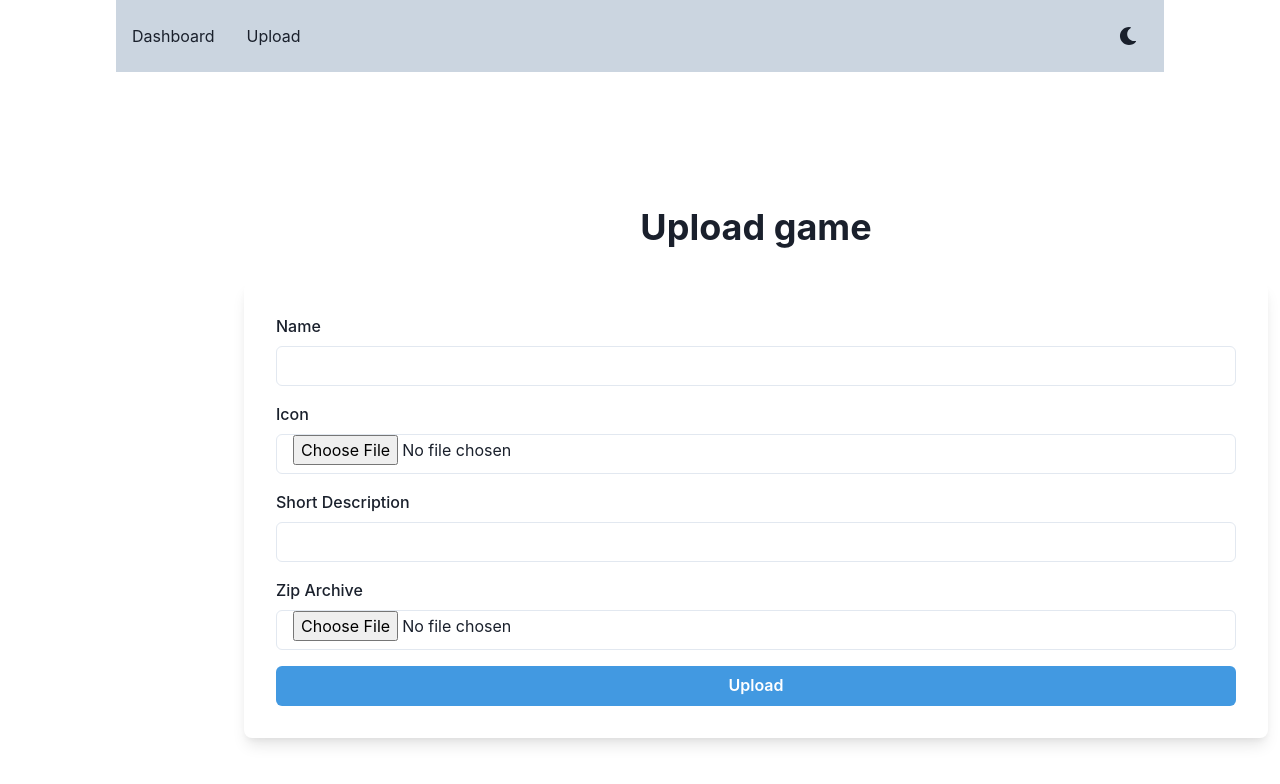
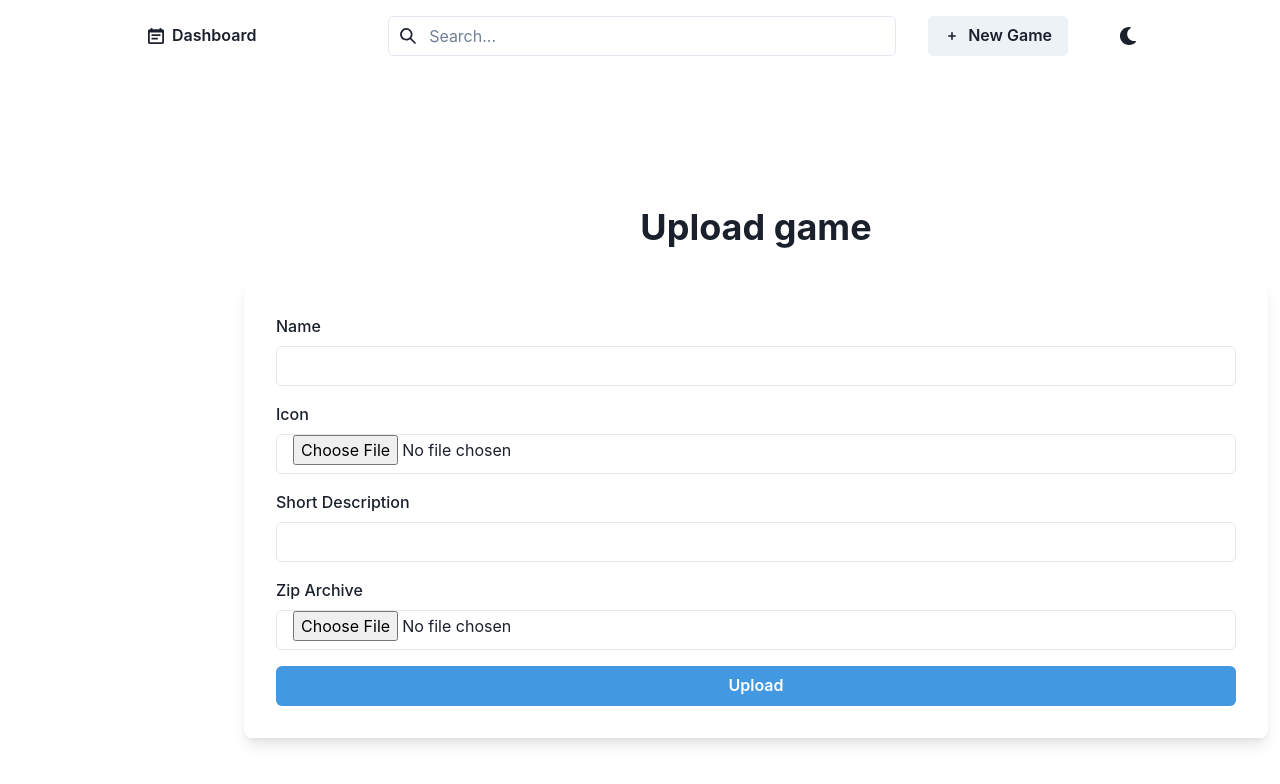
Before and after one commit to Scrawach/WebGLives, a React (Create React App) app in the folder frontend/WebGLives/: page /create in a window 1280 px wide. Shown: the top 784 px of the page. Built offline with nearby package versions, Linux system fonts and the light colour scheme.

Commit message:
update navigation bar

```diff
--- a/frontend/WebGLives/src/components/NavigationBar.tsx
+++ b/frontend/WebGLives/src/components/NavigationBar.tsx
@@ -1,19 +1,40 @@
-import { Box, Spacer, Link, HStack, useColorModeValue } from "@chakra-ui/react";
+import { Box, Spacer, Link, HStack, useColorModeValue, Button, Input, InputLeftElement, LinkOverlay, InputGroup } from "@chakra-ui/react";
+import { SmallAddIcon, SearchIcon, CalendarIcon } from "@chakra-ui/icons";
 import { ColorModeSwitcher } from "../ColorModeSwitcher";
 
 export const NavigationBar : React.FC = () => {
+    const bgColor = useColorModeValue("gray.300", "gray.700");
+
     return (
-        <Box
-          bg = {useColorModeValue('gray.300', 'gray.700')}
-        >
+        <Box>
           <HStack
             p={4}
             spacing={8}
             align="center"
           >
-            <Link href="/dashboard">Dashboard</Link>
-            <Link href="/upload">Upload</Link>
+
+            <Button variant="ghost" leftIcon={<CalendarIcon />}>
+              <LinkOverlay href="/">
+                Dashboard
+              </LinkOverlay>
+            </Button>
+
             <Spacer />
+
+            <InputGroup width = "50%">
+              <InputLeftElement pointerEvents="none">
+                <SearchIcon />
+              </InputLeftElement>
+              <Input type="tel" placeholder="Search..." />
+            </InputGroup>
+
+
+            <Button leftIcon={<SmallAddIcon />}>
+              <LinkOverlay href="/create">
+                New Game
+              </LinkOverlay>
+            </Button>
+
             <ColorModeSwitcher />
           </HStack>
         </Box>
```
